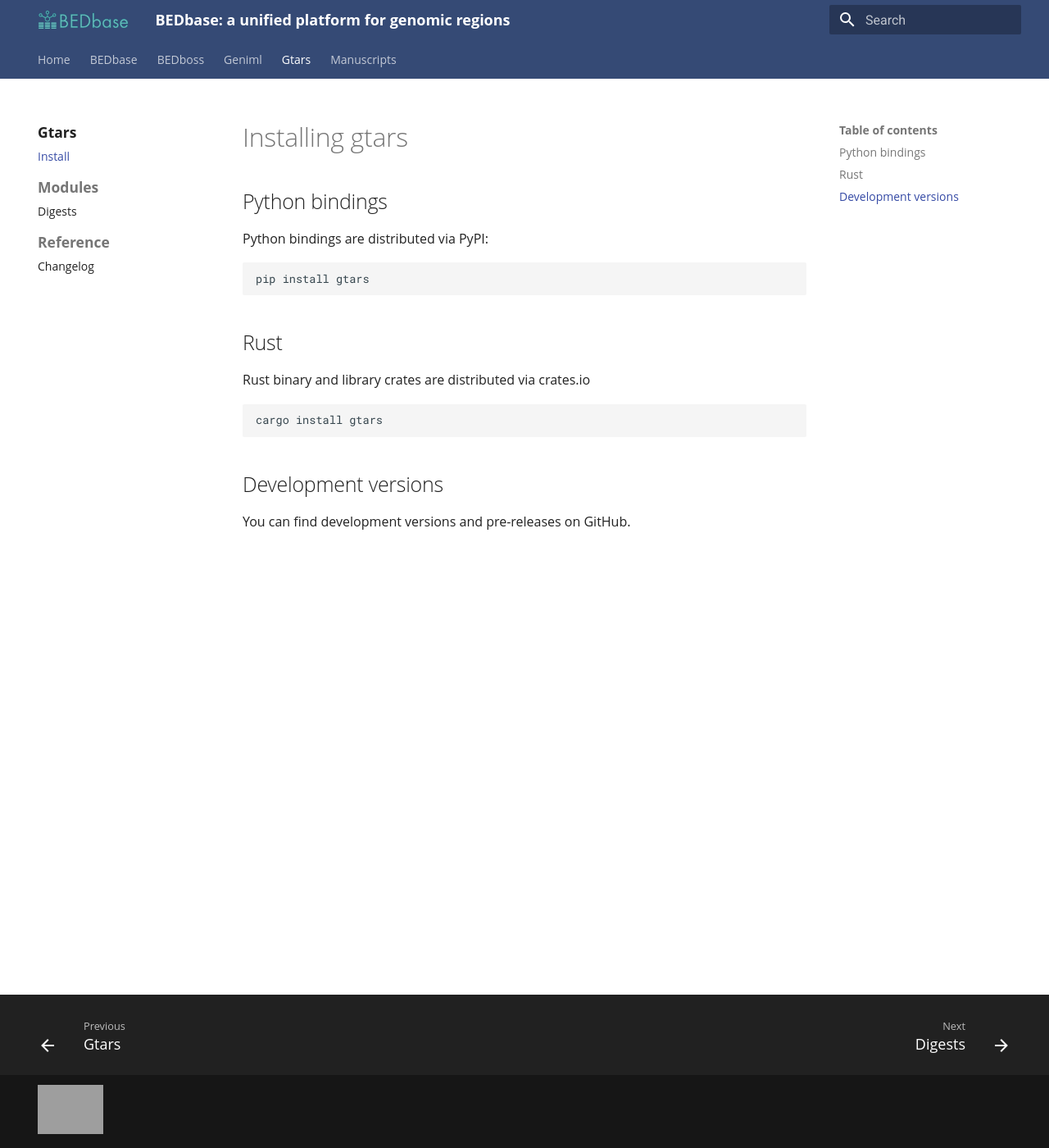
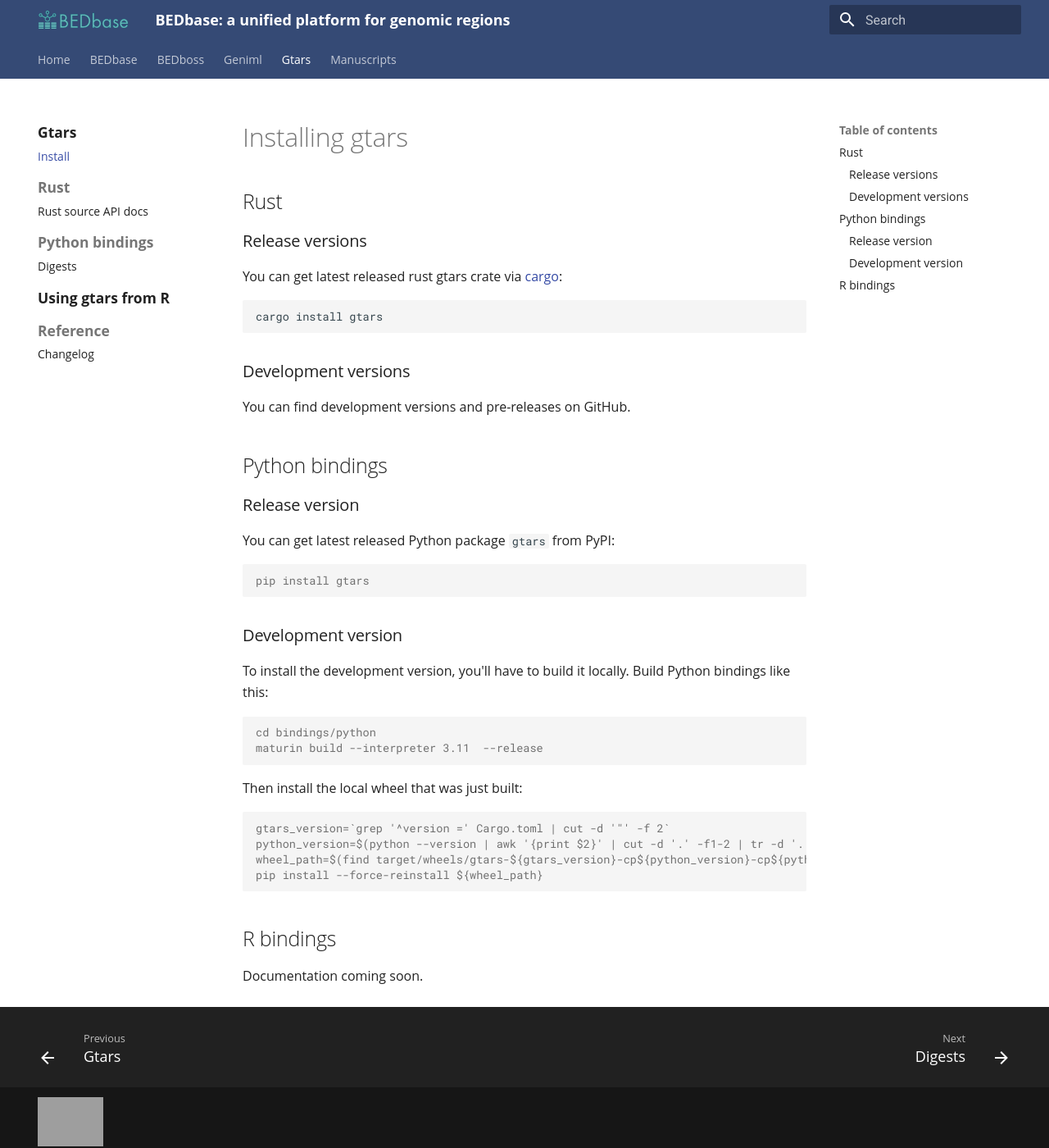
Before and after one commit to databio/bedbase, an MkDocs documentation site: the page built from docs/gtars/install.md, in a window 1280 px wide and 1400 px high. Shown: the whole window at 82% size. Built offline with MkDocs 1.6.1 and Material for MkDocs 9.7.7, drawn with Linux system fonts in a browser that asks for light colours; grey boxes are pictures that could not be loaded.

Commit message:
gtars docs

````diff
--- a/docs/gtars/install.md
+++ b/docs/gtars/install.md
@@ -1,22 +1,48 @@
 # Installing gtars
+
+## Rust
+
+### Release versions
+
+You can get latest released rust gtars crate via [cargo](https://crates.io/crates/gtars):
+
+```bash
+cargo install gtars
+```
+
+### Development versions
+
+You can find development versions and pre-releases on GitHub.
+
 
 ## Python bindings
 
-Python bindings are distributed via PyPI:
+### Release version
 
-```
+You can get latest released Python package `gtars` from PyPI:
+
+```console
 pip install gtars
 ```
 
+### Development version
 
-## Rust
+To install the development version, you'll have to build it locally. Build Python bindings like this:
 
-Rust binary and library crates are distributed via crates.io
-
-```
-cargo install gtars
+```console
+cd bindings/python
+maturin build --interpreter 3.11  --release
 ```
 
-## Development versions
+Then install the local wheel that was just built:
 
-You can find development versions and pre-releases on GitHub.
+```console
+gtars_version=`grep '^version =' Cargo.toml | cut -d '"' -f 2`
+python_version=$(python --version | awk '{print $2}' | cut -d '.' -f1-2 | tr -d '.')
+wheel_path=$(find target/wheels/gtars-${gtars_version}-cp${python_version}-cp${python_version}-*.whl)
+pip install --force-reinstall ${wheel_path}
+```
+
+## R bindings
+
+Documentation coming soon.
--- a/mkdocs.yml
+++ b/mkdocs.yml
@@ -117,8 +117,12 @@
   - Gtars:
     - Gtars: gtars/README.md
     - Install: gtars/install.md
-    - Modules:
-      - Digests: gtars/digests.md
+    - Rust:
+      - Rust source API docs: https://docs.rs/gtars/latest/gtars/
+    - Python bindings:
+      - Digests: gtars/python/digests.md
+    - Using gtars from R:
+      - gtars from R: gtars/r/README.md
     - Reference:
       - Changelog: gtars/changelog.md
   - Manuscripts:
````
Also changed, not shown: docs/gtars/python/digests.md (added, +49 -0 lines), docs/gtars/r/README.md (added, +5 -0 lines).
